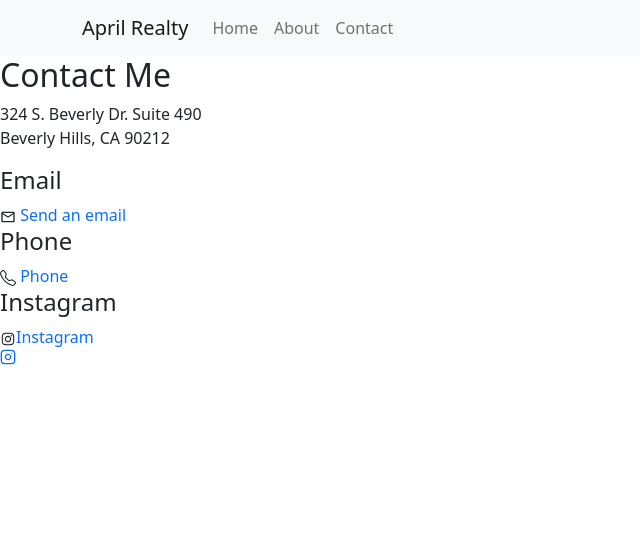
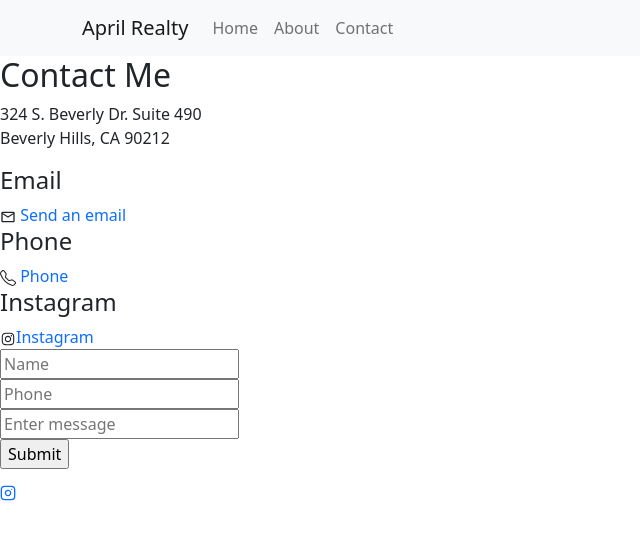
Before and after one commit to essbee808/april-realty, a React (Create React App) app: page /contact in a window 1280 px wide. Shown: the top 540 px of the page, without its empty margins (0-640 px from the left). Built offline with nearby package versions, Linux system fonts and the light colour scheme.

Commit message:
Create contact form

```diff
--- a/src/components/contact/Contact.jsx
+++ b/src/components/contact/Contact.jsx
@@ -30,6 +30,13 @@ const Contact = () => {
           </article>
 
         </div>
+
+        <form action="">
+          <input type="text" placeholder="Name"/><br/>
+          <input type="tel" placeholder="Phone"/><br/>
+          <input type="text" placeholder="Enter message"/><br/>
+          <input type="submit" value="Submit" />
+        </form>
     </section>
   )
 }
```
